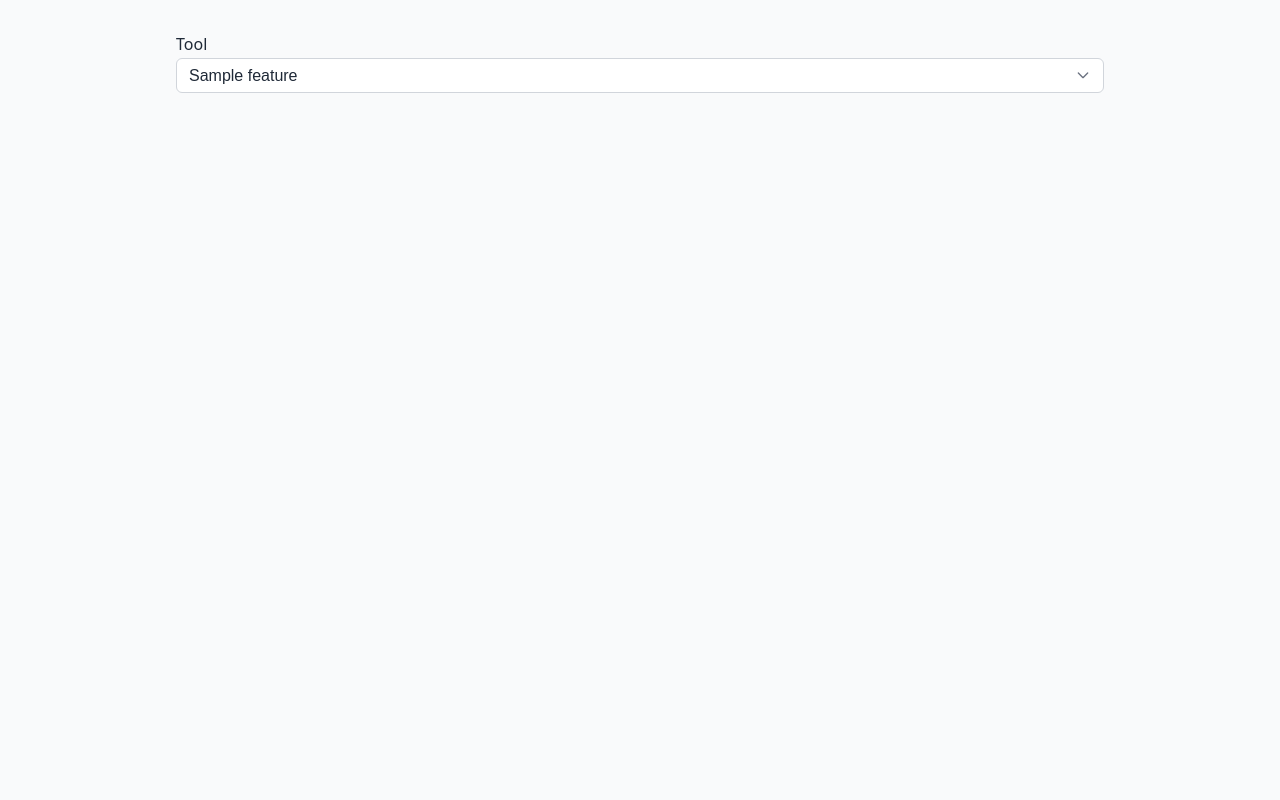
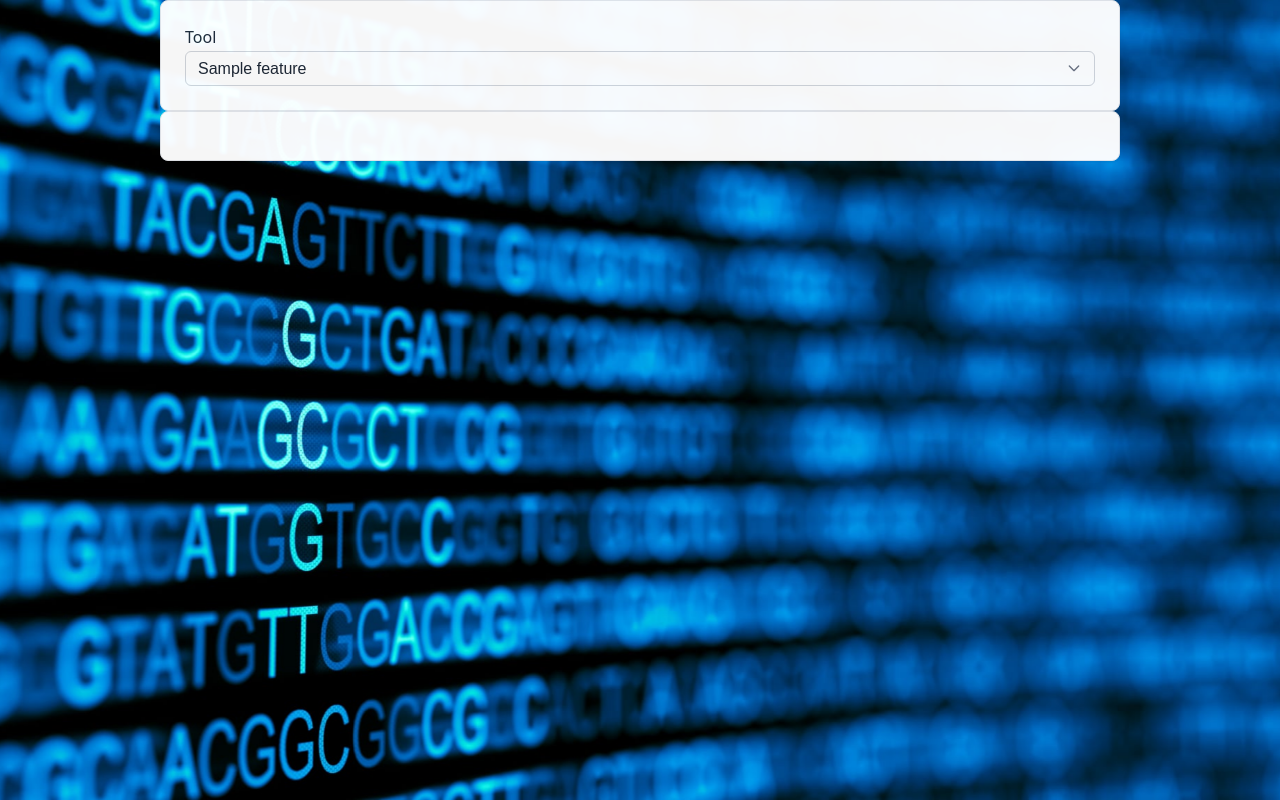
Before and after one commit to vargaheni05/GenomeVisualizer, a Python web app: template ToolBoxWeb/templates/index.html in a window 1280 px wide. Run offline with Jinja, Linux system fonts and the light colour scheme; the template is opened without the code that fills it: most values are stand-ins (such as "Sample title", 1, 10 or a date in 2020).

Commit message:
Add background

```diff
--- a/ToolBoxWeb/static/styles.css
+++ b/ToolBoxWeb/static/styles.css
@@ -25,6 +25,13 @@
     max-width: 960px;
     margin: 0 auto;
     padding: 2rem 1rem;
+    background-color: white;
+    opacity: 0.965;
+    padding: 1.5rem;
+    border: 1px solid #e5e7eb;
+    /* gray-200 */
+    border-radius: 0.5rem;
+    box-shadow: 0 1px 3px rgba(0, 0, 0, 0.05);
 }
 
 /* Header */
@@ -59,16 +66,6 @@
 /* Main Content */
 main {
     margin-top: 2rem;
-}
-
-/* Form */
-form {
-    background-color: white;
-    padding: 1.5rem;
-    border: 1px solid #e5e7eb;
-    /* gray-200 */
-    border-radius: 0.5rem;
-    box-shadow: 0 1px 3px rgba(0, 0, 0, 0.05);
 }
 
 form label {
@@ -263,3 +260,18 @@
     display: block;
     object-fit: contain;
 }
+
+.fullscreen-bg {
+    position: fixed;
+    top: 0;
+    left: 0;
+    width: 100vw;
+    height: 100vh;
+    background-image: url("/static/tfRLSPqG.jpg");
+    /* your image path */
+    background-size: cover;
+    background-position: center;
+    background-repeat: no-repeat;
+    z-index: -1;
+    /* push behind everything else */
+}
--- a/ToolBoxWeb/templates/index.html
+++ b/ToolBoxWeb/templates/index.html
@@ -9,6 +9,7 @@
   </head>
 
   <body>
+    <div class="fullscreen-bg"></div>
     <div hx-indicator="#loading-spinner">
         <div class="container">
             <label for="feature">Tool</label>
```
Also changed, not shown: ToolBoxWeb/static/tfRLSPqG.jpg (added).
